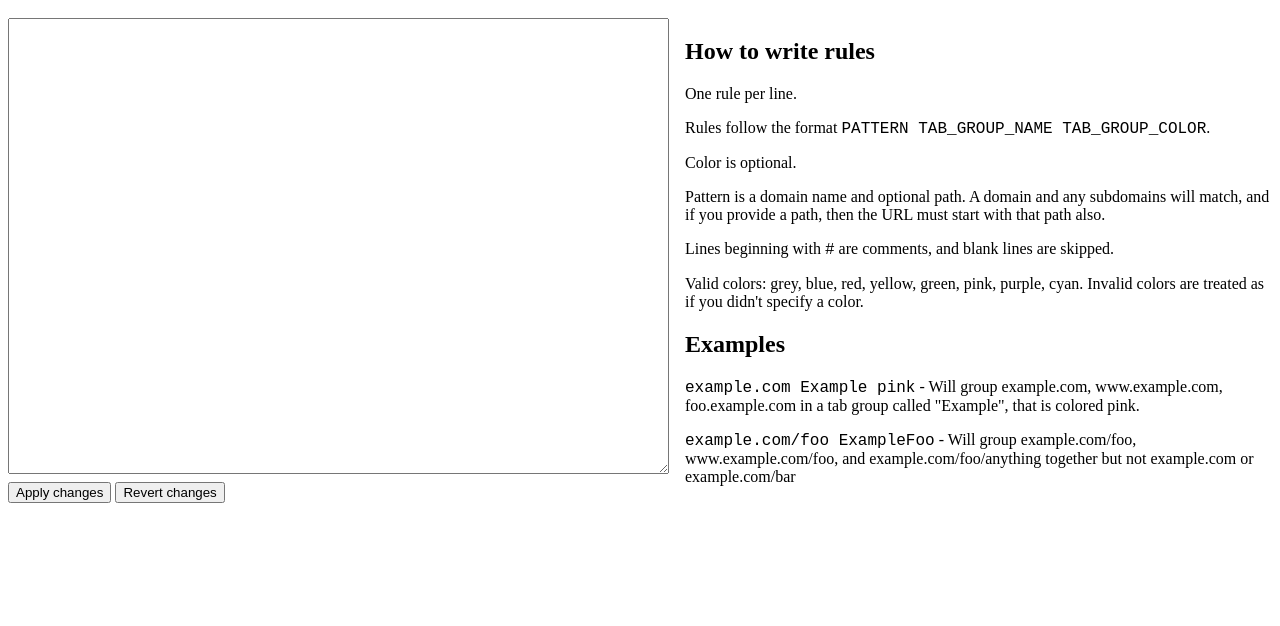
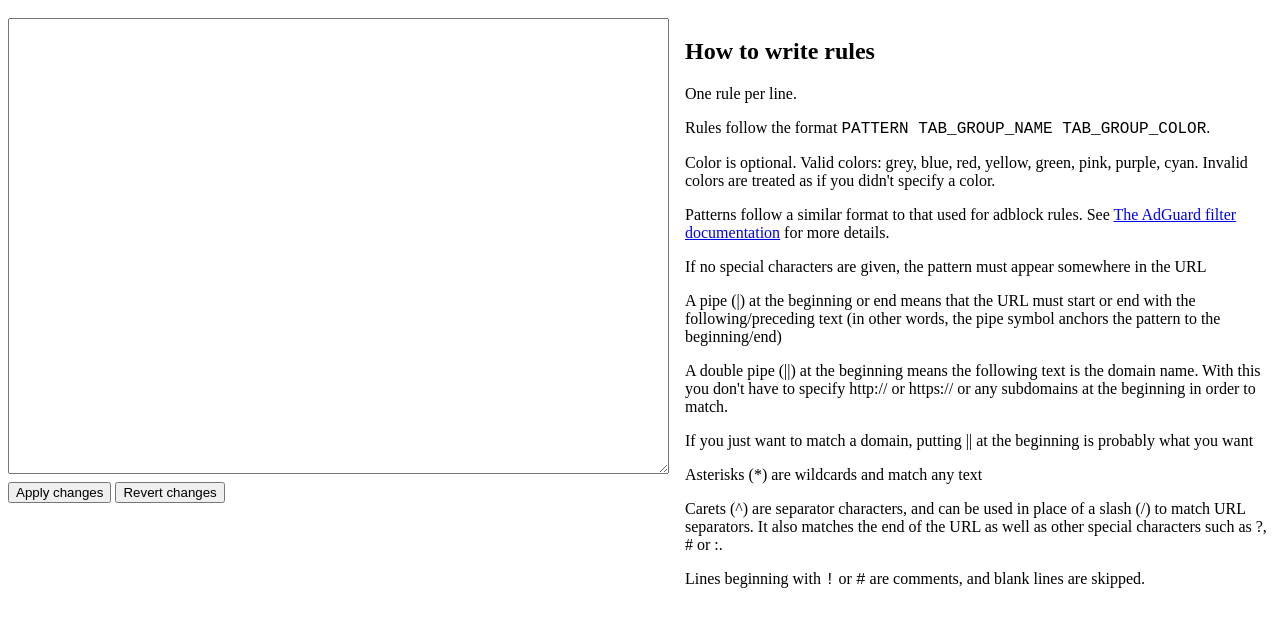
Before and after one commit to mivok/tabgrouper, a browser extension: page options.html in a window 1280 px wide. Shown: the part 48-674 px from the top of the page. Drawn offline with Linux system fonts and the light colour scheme.

Commit message:
Add documentation on adblock format, and allow ! for comments

```diff
--- a/options.html
+++ b/options.html
@@ -39,24 +39,32 @@
                 <p>One rule per line.</p>
                 <p>Rules follow the format <code>PATTERN
                     TAB_GROUP_NAME TAB_GROUP_COLOR</code>.
-                <p>Color is optional.</p>
-                <p>Pattern is a domain name and optional path. A domain and
-                any subdomains will match, and if you provide a path, then the
-                URL must start with that path also.
+                <p>Color is optional.  Valid colors: grey, blue, red, yellow,
+                green, pink, purple, cyan. Invalid colors are treated as if
+                you didn't specify a color.</p>
+                <p>Patterns follow a similar format to that used for adblock
+                rules. See <a href="https://kb.adguard.com/en/general/how-to-create-your-own-ad-filters#basic-rules-syntax">The
+                    AdGuard filter documentation</a> for more details.
                 </p>
-                <p>Lines beginning with <code>#</code> are comments, and blank
-                lines are skipped.</p>
-                <p>Valid colors: grey, blue, red, yellow, green, pink, purple,
-                cyan. Invalid colors are treated as if you didn't specify a
-                color.</p>
-                <h2>Examples</h2>
-                <p><code>example.com Example pink</code> - Will group
-                example.com, www.example.com, foo.example.com in a tab group
-                called "Example", that is colored pink.</p>
-                <p><code>example.com/foo ExampleFoo</code> - Will group
-                example.com/foo, www.example.com/foo, and
-                example.com/foo/anything together but not example.com or
-                example.com/bar</p>
+                <p>If no special characters are given, the pattern must appear
+                somewhere in the URL</p>
+                <p>A pipe (|) at the beginning or end means that the URL must
+                start or end with the following/preceding text (in other
+                words, the pipe symbol anchors the pattern to the
+                beginning/end)</p>
+                <p>A double pipe (||) at the beginning means the following
+                text is the domain name. With this you don't have to specify
+                http:// or https:// or any subdomains at the beginning in
+                order to match.</p>
+                <p>If you just want to match a domain, putting || at the
+                beginning is probably what you want</p>
+                <p>Asterisks (*) are wildcards and match any text</p>
+                <p>Carets (^) are separator characters, and can be used in
+                place of a slash (/) to match URL separators. It also matches
+                the end of the URL as well as other special characters such as
+                ?, # or :.</p>
+                <p>Lines beginning with <code>!</code> or <code>#</code> are
+                comments, and blank lines are skipped.</p>
             </div>
         </div>
         <script src="options.js"></script>
--- a/tabgroups.js
+++ b/tabgroups.js
@@ -15,8 +15,9 @@ const valid_colors = [
 function parseRules(rulesText) {
     rules = [];
     for (const line of rulesText.split("\n")) {
-        // # denotes comments
+        // # or ! denotes comments
         if (line.startsWith("#")) { continue }
+        if (line.startsWith("!")) { continue }
 
         // Skip blank lines too
         if (line == "") { continue }
```
